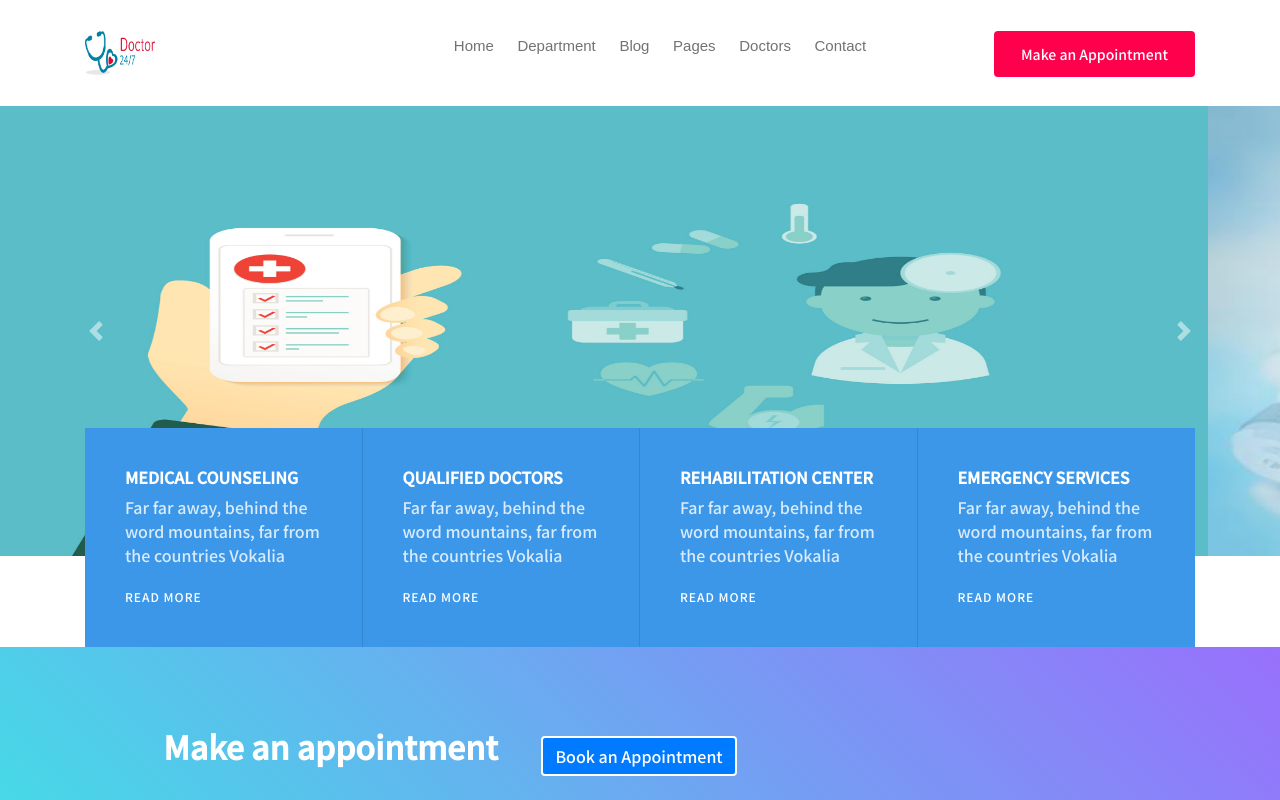
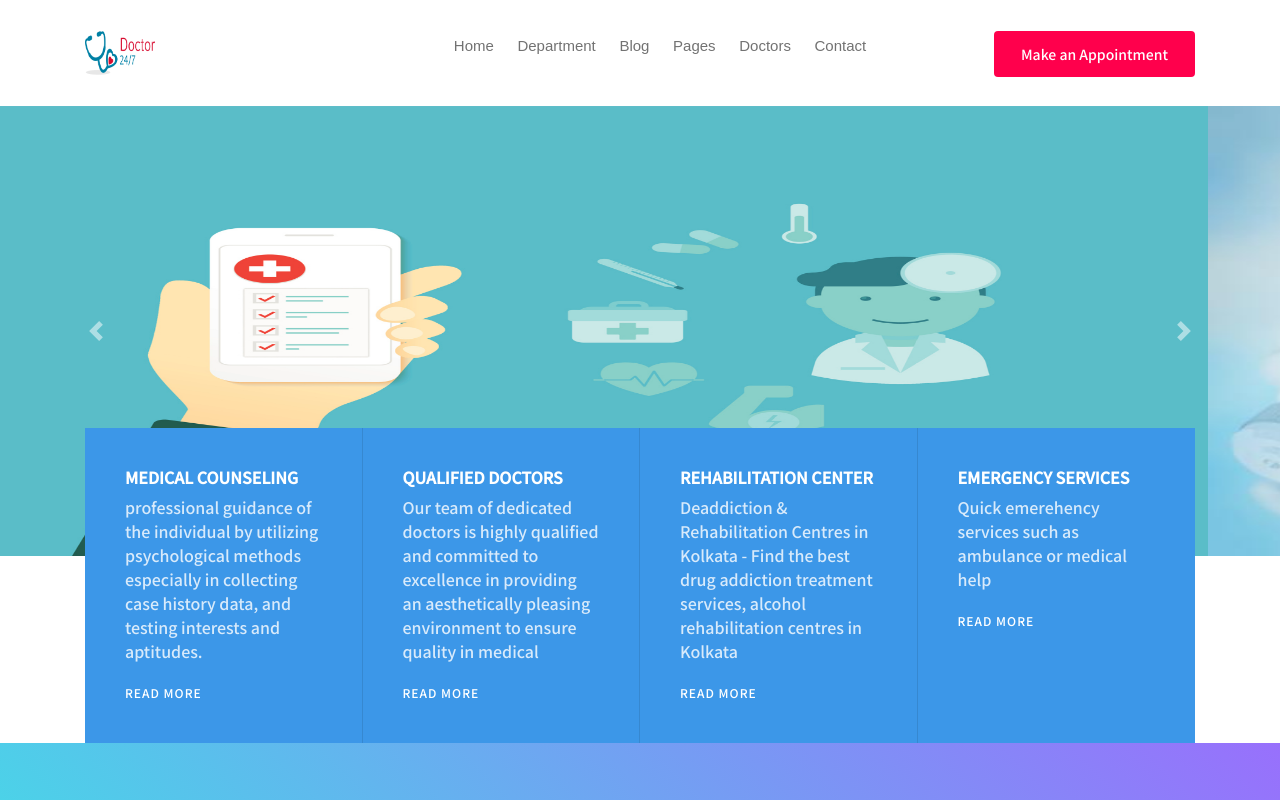
Before and after one commit to Aman0905/doctor-website-, a plain HTML site: page index.html in a window 1280 px wide. Shown: the top 800 px of the page. Drawn offline with nearby package versions, Linux system fonts and the light colour scheme.

Commit message:
Update index.html

```diff
--- a/index.html
+++ b/index.html
@@ -53,7 +53,7 @@
         <div class="col-xl-3 col-lg-3 d-none d-lg-block">
         <div class="Appointment">
         <div class="book_btn d-none d-lg-block">
-        <a class="popup-with-form" href="#test-form">Make an Appointment</a>
+        <a class="popup-with-form" href="book.html">Make an Appointment</a>
         </div>
         </div>
         </div>
@@ -97,25 +97,26 @@
 <div class="intro-grid color-1">
 <span class="icon"><i class="flaticon-hospital"></i></span>
 <h3>Medical Counseling</h3>
-<p>Far far away, behind the word mountains, far from the countries Vokalia</p>
+<p>professional guidance of the individual by utilizing psychological methods especially in
+  collecting case history data,  and testing interests and aptitudes.</p>
 <a href="#">Read more</a>
 </div>
 <div class="intro-grid color-2">
 <span class="icon"><i class="flaticon-healthy-1"></i></span>
 <h3>Qualified Doctors</h3>
-<p>Far far away, behind the word mountains, far from the countries Vokalia</p>
+<p>Our team of dedicated doctors is highly qualified and committed to excellence in providing an aesthetically pleasing environment to ensure quality in medical</p>
 <a href="#">Read more</a>
 </div>
 <div class="intro-grid color-2">
 <span class="icon"><i class="flaticon-sign"></i></span>
 <h3>Rehabilitation Center</h3>
-<p>Far far away, behind the word mountains, far from the countries Vokalia</p>
+<p>Deaddiction & Rehabilitation Centres in Kolkata - Find the best drug addiction treatment services, alcohol rehabilitation centres in Kolkata</p>
 <a href="#">Read more</a>
 </div>
 <div class="intro-grid color-3">
 <span class="icon"><i class="flaticon-ambulance"></i></span>
 <h3>Emergency Services</h3>
-<p>Far far away, behind the word mountains, far from the countries Vokalia</p>
+<p>Quick emerehency services such as ambulance or medical help </p>
 <a href="#">Read more</a>
 </div>
 </div>
```
